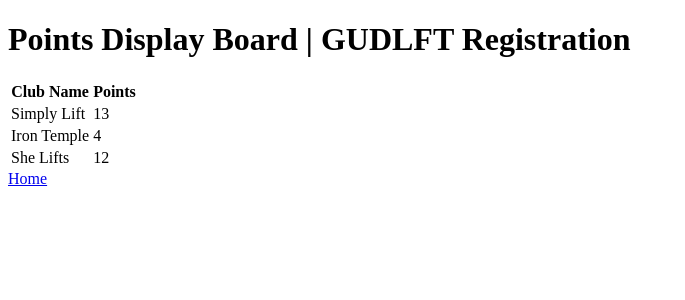
After one commit to El-GuiGui/P11-Ameliorez-une-application-Web-Python-par-des-tests-et-du-debogage-OP, a Flask app: page /pointsdisplayboard in a window 1280 px wide. The commit adds this page. Shown: the top 300 px of the page, without its empty margins (0-685 px from the left). Run offline with Flask 3, Linux system fonts and the light colour scheme.

Commit message:
implement points display board

```diff
--- a/server.py
+++ b/server.py
@@ -96,6 +96,11 @@ def purchasePlaces():
 # TODO: Add route for points display
 
 
+@app.route("/pointsdisplayboard")
+def pointsdisplayboard():
+    return render_template("points_display_board.html", clubs=clubs)
+
+
 @app.route("/logout")
 def logout():
     return redirect(url_for("index"))
--- a/templates/index.html
+++ b/templates/index.html
@@ -24,6 +24,10 @@
         <input type="email" name="email" id="" />
         <button type="submit">Enter</button>
     </form>
+
+    <br></br>
+    <a href="{{ url_for('pointsdisplayboard') }}">Points Display Boards</a>
+
 </body>
 
 </html>
--- /dev/null
+++ b/templates/points_display_board.html
@@ -0,0 +1,31 @@
+<!DOCTYPE html>
+<html lang="en">
+
+<head>
+    <meta charset="UTF-8">
+    <meta name="viewport" content="width=device-width, initial-scale=1.0">
+    <title>Points Display Board | GUDLFT Registration</title>
+</head>
+
+<body>
+    <h1>Points Display Board | GUDLFT Registration</h1>
+    <table>
+        <thead>
+            <tr>
+                <th>Club Name</th>
+                <th>Points</th>
+            </tr>
+        </thead>
+        <tbody>
+            {% for club in clubs %}
+            <tr>
+                <td>{{ club['name'] }}</td>
+                <td>{{ club['points'] }}</td>
+            </tr>
+            {% endfor %}
+        </tbody>
+    </table>
+    <a href="{{ url_for('index') }}">Home</a>
+</body>
+
+</html>
--- a/templates/welcome.html
+++ b/templates/welcome.html
@@ -33,7 +33,6 @@
         {% endfor %}
     </ul>
     {%endwith%}
-
 </body>
 
 </html>
```
Also changed, not shown: tests/test_implement_points_display_board.py (added, +16 -0 lines).
